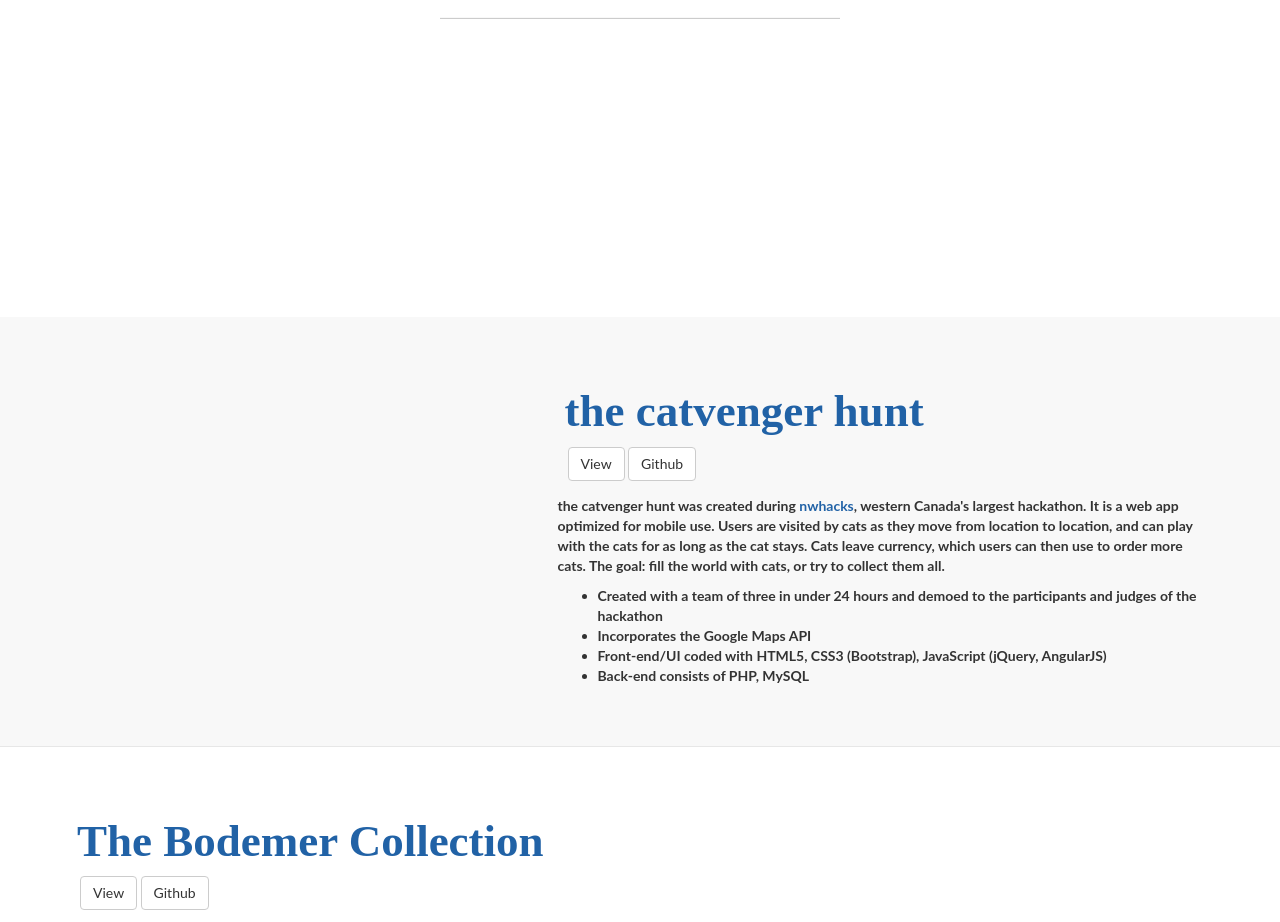
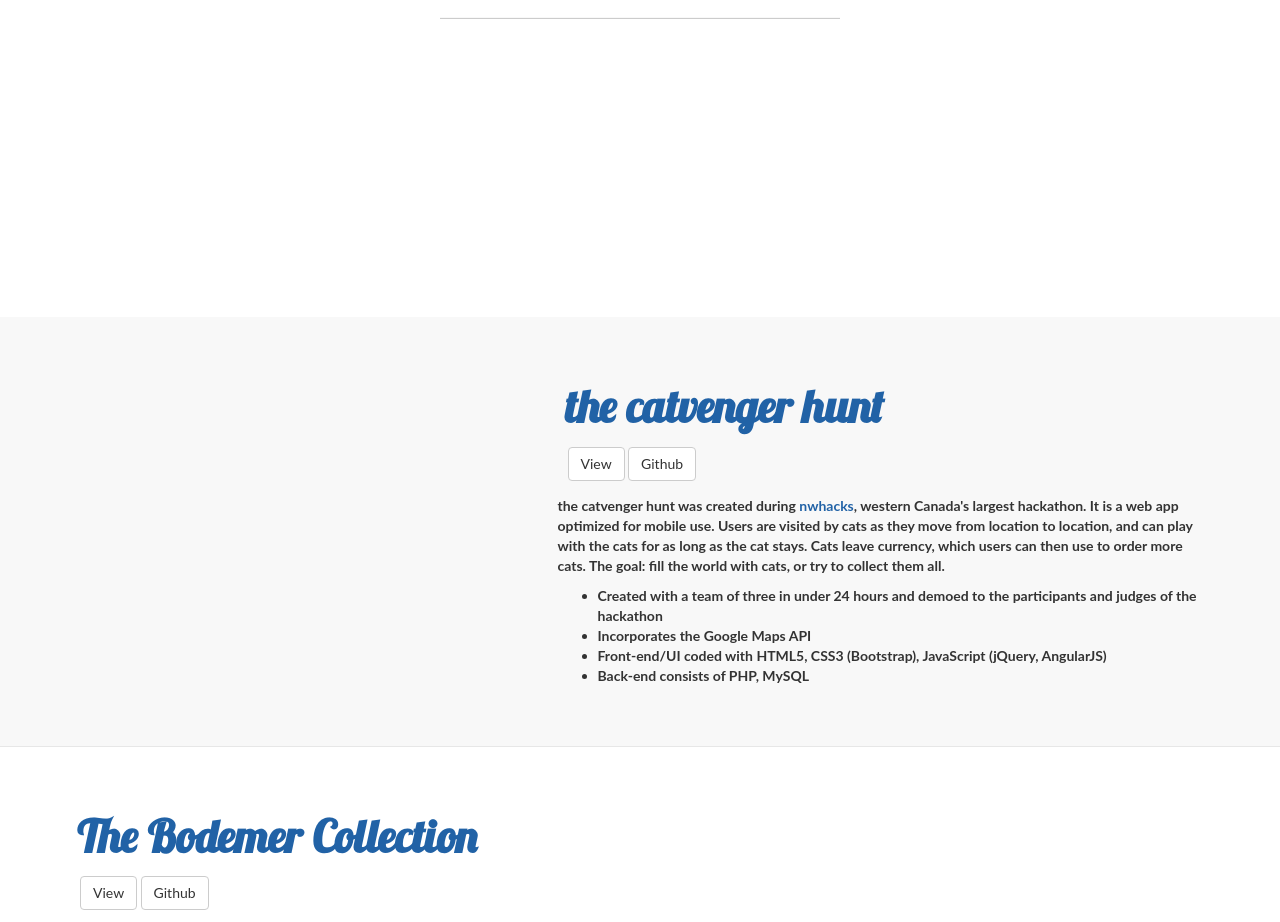
Before and after one commit to helenung/helenung.github.io, a plain HTML site: page index.html in a window 1280 px wide. Shown: the part 442-1364 px from the top of the page. Drawn offline with Linux system fonts and the light colour scheme; a script that the page names is missing; a web font is replaced by a local one.

Commit message:
new stuff

```diff
--- a/index.css
+++ b/index.css
@@ -1,6 +1,6 @@
 @font-face {
 	font-family: 'Lobster';
-	src: url("fonts/Lobster_1.3.otf");
+	src: url("Lobster_1.3.otf");
 }
 
 a {
```
Also changed, not shown: Lobster_1.3.otf (added), 1 other file.
